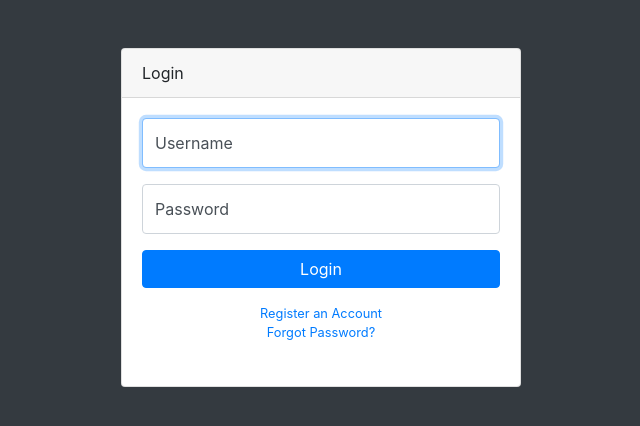
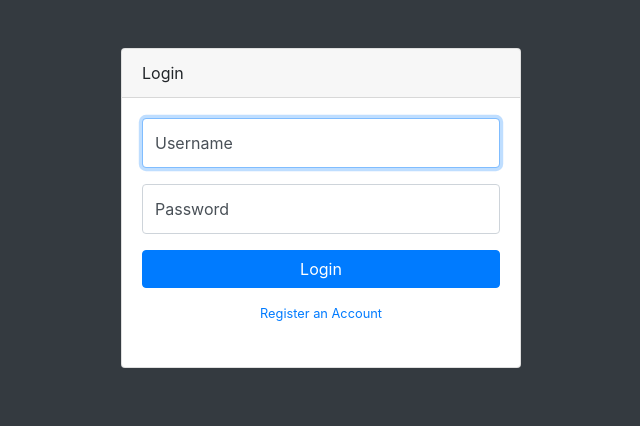
Before and after one commit to RyanMichaelNasalinas/PHP-Gallery_System, a PHP site: page /admin/login.php in a window 1280 px wide. Shown: the top 426 px of the page, without its empty margins (319-959 px from the left). Run offline with PHP 8.4, Linux system fonts and the light colour scheme.

Commit message:
Changes for login.php

```diff
--- a/admin/includes/user_class.php
+++ b/admin/includes/user_class.php
@@ -51,6 +51,7 @@ class User extends Main {
             if(!empty($this->errors)) {
                 return false;
             }
+
             if(empty($this->user_image || empty($this->tmp_path))) {
                 $this->errors[] = "The file was not available";
                 return false;
--- a/admin/login.php
+++ b/admin/login.php
@@ -36,13 +36,14 @@
       <!-- Error Message -->
 
       <?php if(isset($_POST['submit'])):?>
-        <div class="alert alert-danger alert-dismissible fade show hide" id="alert">
-          <button type="button" class="close" data-dismiss="alert">&times;</button>
-             <h4 class="text-danger text-center alert"> <?= $error_msg; ?></h4>
+      <div class="container">
+          <div class="alert alert-danger alert-dismissible fade show hide" id="alert">
+            <button type="button" class="close" data-dismiss="alert">&times;</button>
+              <h4 class="text-danger text-center alert"> <?= $error_msg; ?></h4>
+            </div>
            </div>
       <?php endif; ?>
         <!-- /Error Messagend -->
-
 
     <div class="card card-login mx-auto mt-5 pb-4">
       <div class="card-header">Login</div>
@@ -65,7 +66,6 @@
         </form>
         <div class="text-center">
           <a class="d-block small mt-3" href="#">Register an Account</a>
-          <a class="d-block small" href="#">Forgot Password?</a>
         </div>
       </div>
     </div>
```
